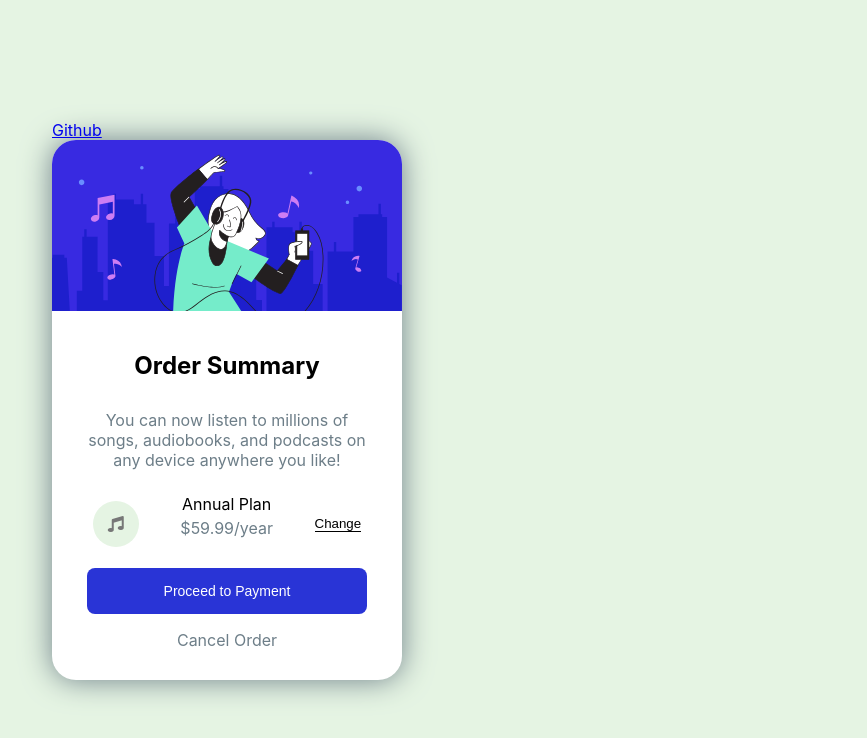
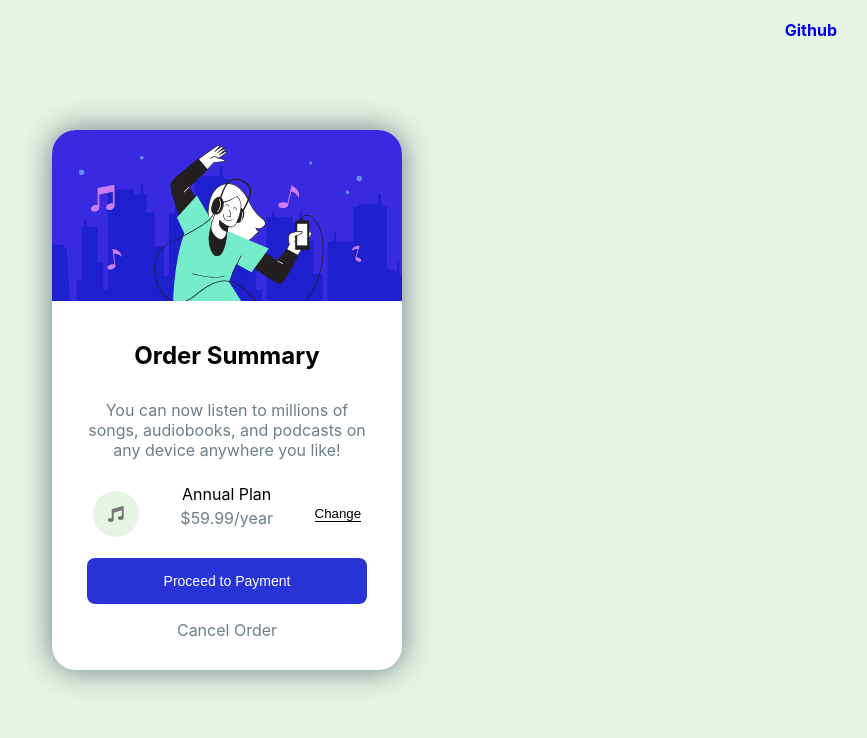
Before and after one commit to ShubhamChavhan09/order-summary, a React (Create React App) app: page / in a window 1280 px wide. Shown: the top 738 px of the page, without its empty margins (413-1280 px from the left). Built offline with nearby package versions, Linux system fonts and the light colour scheme.

Commit message:
added styling to the <a> tag

```diff
--- a/src/index.css
+++ b/src/index.css
@@ -2,6 +2,7 @@
   box-sizing: border-box;
 }
 body {
+  position: relative;
   background: #e5f4e3;
   margin: 0;
   font-family: -apple-system, BlinkMacSystemFont, "Segoe UI", "Roboto", "Oxygen",
@@ -81,3 +82,10 @@ p {
   border-bottom: 1px solid black;
   padding: 0;
 }
+a {
+  position: absolute;
+  right: 30px;
+  top: 20px;
+  text-decoration: none;
+  font-weight: bold;
+}
```
